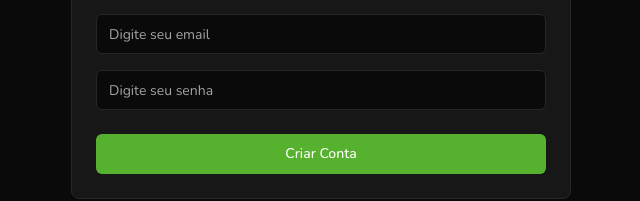
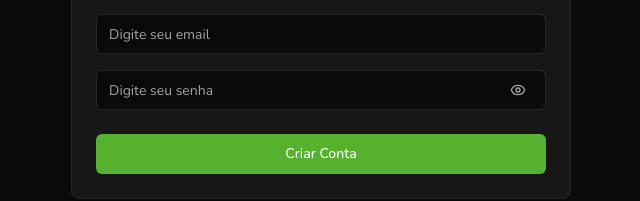
Before and after one commit to fernandoferreira67/mcp-fertrack, a React (Vite) app: page /signup in a window 1280 px wide. Shown: the part 373-574 px from the top of the page, without its empty margins (319-959 px from the left). Built offline with nearby package versions, Linux system fonts and the light colour scheme.

Commit message:
feat: add password input with visibility change

```diff
--- a/src/pages/signup.jsx
+++ b/src/pages/signup.jsx
@@ -1,3 +1,5 @@
+import { EyeIcon, EyeOffIcon } from 'lucide-react'
+import { useState } from 'react'
 import { Link } from 'react-router'
 
 import { Button } from '@/components/ui/button'
@@ -12,6 +14,8 @@
 import { Input } from '@/components/ui/input'
 
 const SignupPage = () => {
+  const [passwordIsVisible, setPasswordIsVisible] = useState(false)
+
   return (
     <div className="flex h-screen w-screen flex-col items-center justify-center gap-3">
       <Card className="w-[500px]">
@@ -23,7 +27,19 @@
           <Input placeholder="Digite seu nome" />
           <Input placeholder="Digite seu sobrenome" />
           <Input placeholder="Digite seu email" />
-          <Input type="password" placeholder="Digite seu senha" />
+          <div className="relative">
+            <Input
+              type={passwordIsVisible ? 'text' : 'password'}
+              placeholder="Digite seu senha"
+            />
+            <Button
+              variant="ghost"
+              className="absolute bottom-0 right-0 top-0 my-auto mr-1 text-muted-foreground"
+              onClick={() => setPasswordIsVisible((prev) => !prev)}
+            >
+              {passwordIsVisible ? <EyeOffIcon /> : <EyeIcon />}
+            </Button>
+          </div>
         </CardContent>
         <CardFooter>
           <Button className="w-full">Criar Conta</Button>
```
